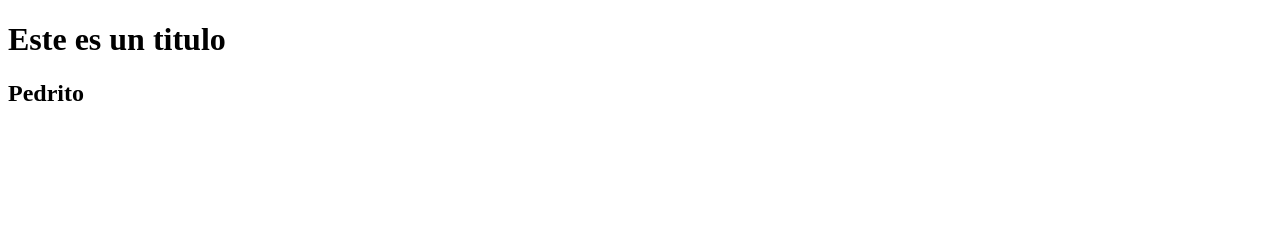
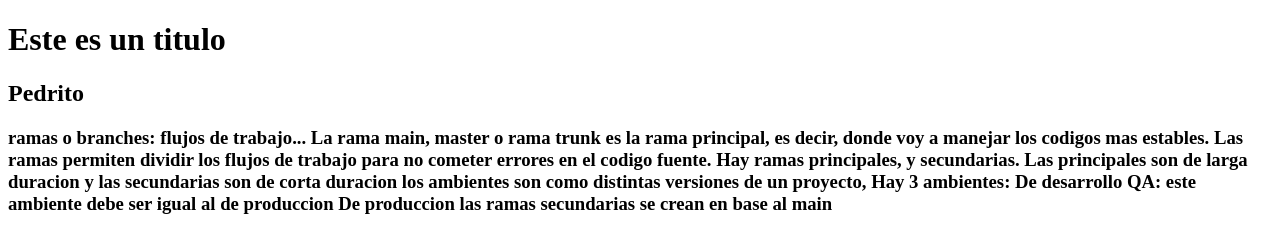
Before and after one commit to vcristian15/clase-git-jueves, a plain HTML site: page index.html in a window 1280 px wide. Drawn offline with Linux system fonts and the light colour scheme.

Commit message:
Agrego un h3

```diff
--- a/index.html
+++ b/index.html
@@ -8,5 +8,18 @@
 <body>
     <h1>Este es un titulo</h1>
     <h2>Pedrito</h2>
+    <h3>ramas o branches: flujos de trabajo...
+        La rama main, master o rama trunk es la rama principal, es decir, donde voy a manejar los codigos mas estables.
+        Las ramas permiten dividir los flujos de trabajo para no cometer errores en el codigo fuente.
+        Hay ramas principales, y secundarias. Las principales son de larga duracion y las secundarias son de corta duracion
+
+        los ambientes son como distintas versiones de un proyecto, Hay 3 ambientes:
+
+        De desarrollo
+        QA: este ambiente debe ser igual al de produccion
+        De produccion
+
+        las ramas secundarias se crean en base al main
+    </h3>
 </body>
 </html>
```
